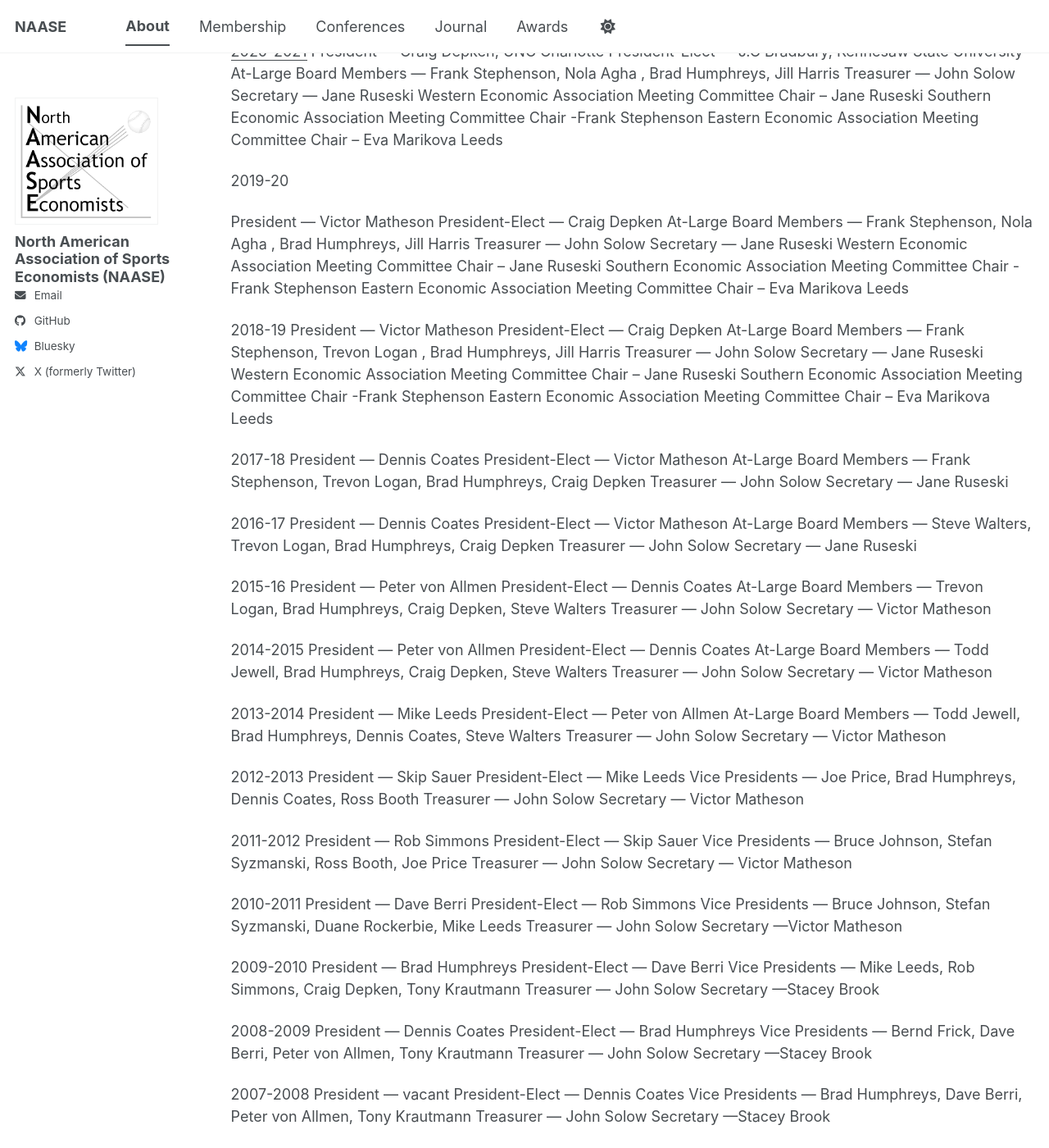
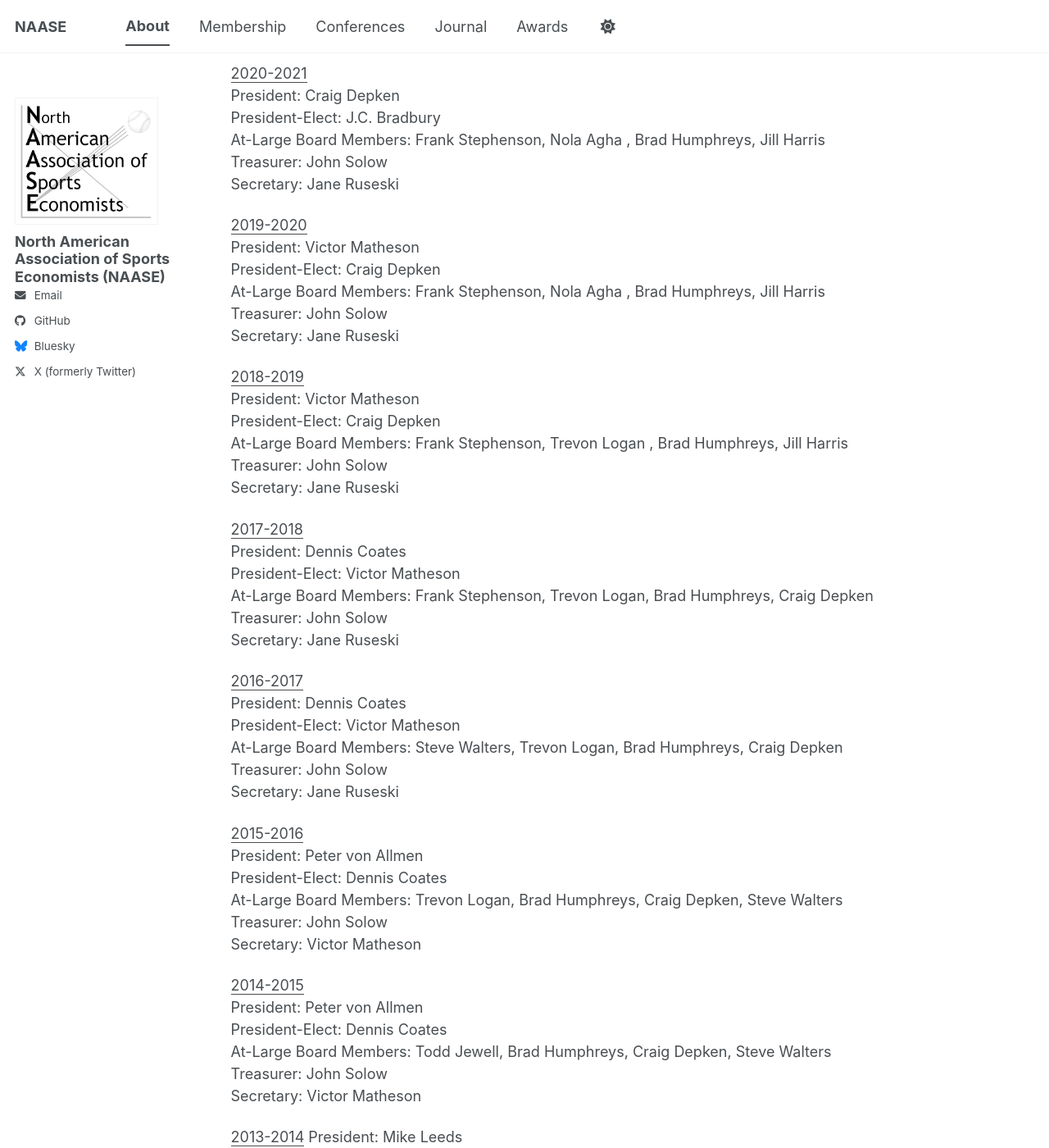
Before and after one commit to naaseweb/naaseweb.github.io, a Jekyll site: the page built from _pages/about-us.md, in a window 1280 px wide and 1400 px high, scrolled down 1587 px. Shown: the whole window at 82% size. Built offline with Jekyll 4.4.1, drawn with Linux system fonts in a browser that asks for light colours; a script bundle is joined from its source files by our own code; library files that are not in the unit come from our copies; some of the changed text lies outside the part shown.

Commit message:
Update about-us.md

```diff
--- a/_pages/about-us.md
+++ b/_pages/about-us.md
@@ -59,116 +59,108 @@
 
 <u>2021-2022</u>
 President:  Craig Depken
-President-Elect: J.C Bradbury
+President-Elect: J.C. Bradbury
 At-Large Board Members: Frank Stephenson, Nola Agha , Brad Humphreys, Jill Harris
 Treasurer: John Solow
 Secretary: Jane Ruseski
 
 
 <u>2020-2021</u>
-President — Craig Depken, UNC Charlotte
-President-Elect — J.C Bradbury, Kennesaw State University
-At-Large Board Members — Frank Stephenson, Nola Agha , Brad Humphreys, Jill Harris
-Treasurer — John Solow
-Secretary — Jane Ruseski
-Western Economic Association Meeting Committee Chair – Jane Ruseski
-Southern Economic Association Meeting Committee Chair -Frank Stephenson
-Eastern Economic Association Meeting Committee Chair – Eva Marikova Leeds
+President: Craig Depken
+President-Elect: J.C. Bradbury
+At-Large Board Members: Frank Stephenson, Nola Agha , Brad Humphreys, Jill Harris
+Treasurer: John Solow
+Secretary: Jane Ruseski
 
-2019-20
 
-President — Victor Matheson
-President-Elect — Craig Depken
-At-Large Board Members — Frank Stephenson, Nola Agha , Brad Humphreys, Jill Harris
-Treasurer — John Solow
-Secretary — Jane Ruseski
-Western Economic Association Meeting Committee Chair – Jane Ruseski
-Southern Economic Association Meeting Committee Chair -Frank Stephenson
-Eastern Economic Association Meeting Committee Chair – Eva Marikova Leeds
+<u>2019-2020</u>
+President: Victor Matheson
+President-Elect: Craig Depken
+At-Large Board Members: Frank Stephenson, Nola Agha , Brad Humphreys, Jill Harris
+Treasurer: John Solow
+Secretary: Jane Ruseski
 
-2018-19
-President — Victor Matheson
-President-Elect — Craig Depken
-At-Large Board Members — Frank Stephenson, Trevon Logan , Brad Humphreys, Jill Harris
-Treasurer — John Solow
-Secretary — Jane Ruseski
-Western Economic Association Meeting Committee Chair – Jane Ruseski
-Southern Economic Association Meeting Committee Chair -Frank Stephenson
-Eastern Economic Association Meeting Committee Chair – Eva Marikova Leeds
+<u>2018-2019</u>
+President: Victor Matheson
+President-Elect: Craig Depken
+At-Large Board Members:  Frank Stephenson, Trevon Logan , Brad Humphreys, Jill Harris
+Treasurer: John Solow
+Secretary: Jane Ruseski
 
-2017-18
-President — Dennis Coates
-President-Elect — Victor Matheson
-At-Large Board Members — Frank Stephenson, Trevon Logan, Brad Humphreys, Craig Depken
-Treasurer — John Solow
-Secretary — Jane Ruseski
 
-2016-17
-President — Dennis Coates
-President-Elect — Victor Matheson
-At-Large Board Members — Steve Walters, Trevon Logan, Brad Humphreys, Craig Depken
-Treasurer — John Solow
-Secretary — Jane Ruseski
+<u>2017-2018</u>
+President: Dennis Coates
+President-Elect: Victor Matheson
+At-Large Board Members: Frank Stephenson, Trevon Logan, Brad Humphreys, Craig Depken
+Treasurer: John Solow
+Secretary: Jane Ruseski
 
-2015-16
-President — Peter von Allmen
-President-Elect — Dennis Coates
-At-Large Board Members — Trevon Logan, Brad Humphreys, Craig Depken, Steve Walters
-Treasurer — John Solow
-Secretary — Victor Matheson
+<u>2016-2017</u>
+President: Dennis Coates
+President-Elect: Victor Matheson
+At-Large Board Members: Steve Walters, Trevon Logan, Brad Humphreys, Craig Depken
+Treasurer: John Solow
+Secretary: Jane Ruseski
 
-2014-2015
-President — Peter von Allmen
-President-Elect — Dennis Coates
-At-Large Board Members — Todd Jewell, Brad Humphreys, Craig Depken, Steve Walters
-Treasurer — John Solow
-Secretary — Victor Matheson
+<u>2015-2016</u>
+President: Peter von Allmen
+President-Elect:  Dennis Coates
+At-Large Board Members: Trevon Logan, Brad Humphreys, Craig Depken, Steve Walters
+Treasurer: John Solow
+Secretary: Victor Matheson
 
-2013-2014
-President — Mike Leeds
-President-Elect — Peter von Allmen
-At-Large Board Members — Todd Jewell, Brad Humphreys, Dennis Coates, Steve Walters
-Treasurer — John Solow
-Secretary — Victor Matheson
+<u>2014-2015</u>
+President: Peter von Allmen
+President-Elect: Dennis Coates
+At-Large Board Members: Todd Jewell, Brad Humphreys, Craig Depken, Steve Walters
+Treasurer: John Solow
+Secretary:  Victor Matheson
 
-2012-2013
-President — Skip Sauer
-President-Elect — Mike Leeds
-Vice Presidents — Joe Price, Brad Humphreys, Dennis Coates, Ross Booth
-Treasurer — John Solow
-Secretary — Victor Matheson
+<u>2013-2014</u>
+President: Mike Leeds
+President-Elect: Peter von Allmen
+At-Large Board Members: Todd Jewell, Brad Humphreys, Dennis Coates, Steve Walters
+Treasurer: John Solow
+Secretary: Victor Matheson
 
-2011-2012
-President — Rob Simmons
-President-Elect — Skip Sauer
-Vice Presidents — Bruce Johnson, Stefan Syzmanski, Ross Booth, Joe Price
-Treasurer — John Solow
-Secretary — Victor Matheson
+<u>2012-2013</u>
+President: Skip Sauer
+President-Elect: Mike Leeds
+Vice Presidents: Joe Price, Brad Humphreys, Dennis Coates, Ross Booth
+Treasurer: John Solow
+Secretary: Victor Matheson
 
-2010-2011
-President — Dave Berri
-President-Elect — Rob Simmons
-Vice Presidents — Bruce Johnson, Stefan Syzmanski, Duane Rockerbie, Mike Leeds
-Treasurer — John Solow
-Secretary —Victor Matheson
+<u>2011-2012</u>
+President: Rob Simmons
+President-Elect: Skip Sauer
+Vice Presidents:  Bruce Johnson, Stefan Syzmanski, Ross Booth, Joe Price
+Treasurer: John Solow
+Secretary: Victor Matheson
 
-2009-2010
-President — Brad Humphreys
-President-Elect — Dave Berri
-Vice Presidents — Mike Leeds, Rob Simmons, Craig Depken, Tony Krautmann
-Treasurer — John Solow
-Secretary —Stacey Brook
+<u>2010-2011</u>
+President: Dave Berri
+President-Elect: Rob Simmons
+Vice Presidents: Bruce Johnson, Stefan Syzmanski, Duane Rockerbie, Mike Leeds
+Treasurer: John Solow
+Secretary: Victor Matheson
 
-2008-2009
-President — Dennis Coates
-President-Elect — Brad Humphreys
-Vice Presidents — Bernd Frick, Dave Berri, Peter von Allmen, Tony Krautmann
-Treasurer — John Solow
-Secretary —Stacey Brook
+<u>2009-2010</u>
+President: Brad Humphreys
+President-Elect: Dave Berri
+Vice Presidents: Mike Leeds, Rob Simmons, Craig Depken, Tony Krautmann
+Treasurer: John Solow
+Secretary: Stacey Brook
 
-2007-2008
-President — vacant
-President-Elect — Dennis Coates
-Vice Presidents — Brad Humphreys, Dave Berri, Peter von Allmen, Tony Krautmann
-Treasurer — John Solow
-Secretary —Stacey Brook
+<u>2008-2009</u>
+President: Dennis Coates
+President-Elect: Brad Humphreys
+Vice Presidents: Bernd Frick, Dave Berri, Peter von Allmen, Tony Krautmann
+Treasurer: John Solow
+Secretary: Stacey Brook
+
+<u>2007-2008</u>
+President: vacant
+President-Elect: Dennis Coates
+Vice Presidents: Brad Humphreys, Dave Berri, Peter von Allmen, Tony Krautmann
+Treasurer: John Solow
+Secretary: Stacey Brook
```
Also changed, not shown: other parts of _pages/about-us.md (+1 -1 lines).
